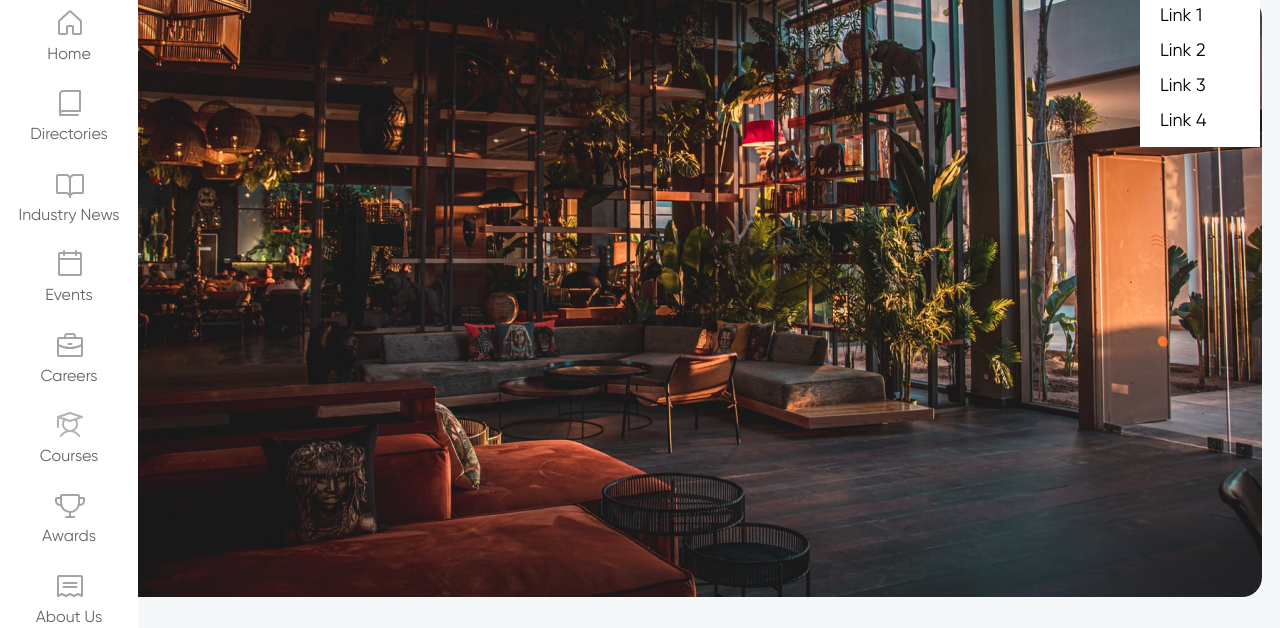
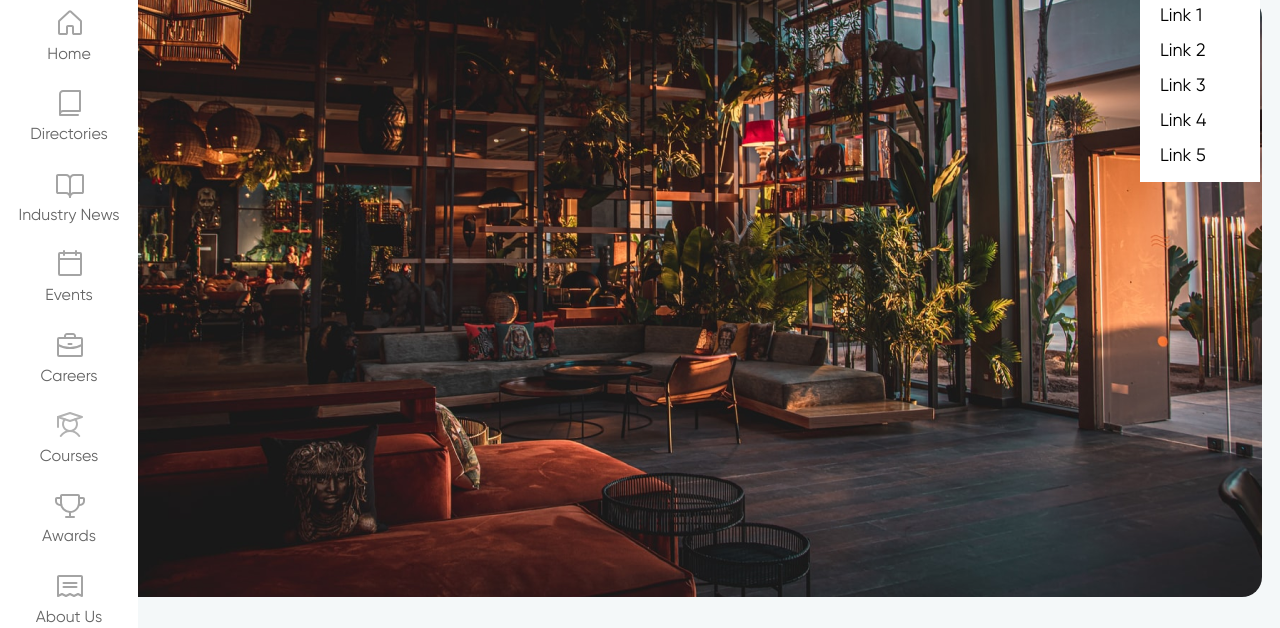
Before and after one commit to anatolyi-k/anatolyi-k.github.io, a website: page src/home.html in a window 1280 px wide. Both pictures are taken after a click on the element 1188 px from the left and 45 px from the top of the page. Shown: the part 93-721 px from the top of the page. Drawn offline with nearby package versions, Linux system fonts and the light colour scheme; files that its build step writes are made by us from their sources; files whose address does not match are found by name.

Commit message:
Add menu

```diff
--- a/src/home.html
+++ b/src/home.html
@@ -53,6 +53,7 @@
                         <li><a href="#">Link 2</a></li>
                         <li><a href="#">Link 3</a></li>
                         <li><a href="#">Link 4</a></li>
+                        <li><a href="#">Link 5</a></li>
                     </ul>
                 </div>
     </div>
```
Also changed, not shown: build/home.html.
